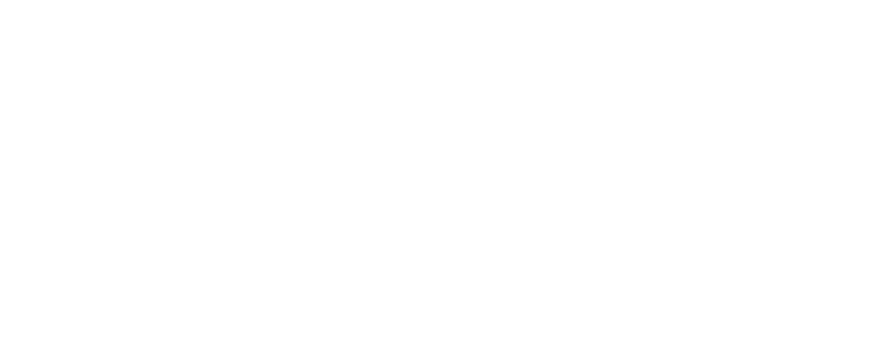
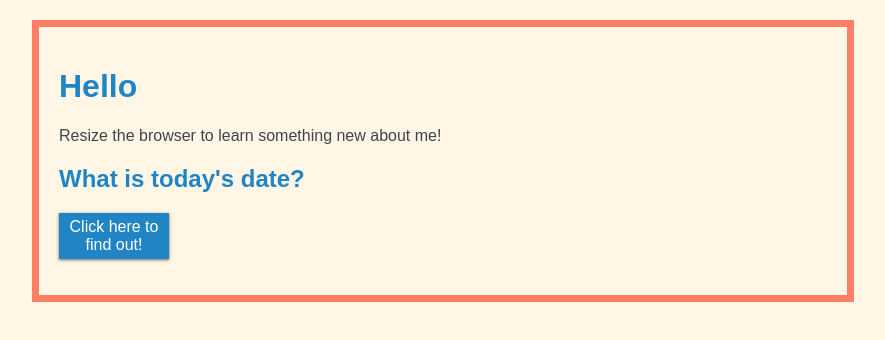
Before and after one commit to racheldknight/hw_listeners, a plain HTML site: page index.html in a window 1280 px wide. Shown: the whole page, without its empty margins (197-1082 px from the left). Drawn offline with nearby package versions, Linux system fonts and the light colour scheme.

Commit message:
Event listeners for date and resize

```diff
--- a/css/main.css
+++ b/css/main.css
@@ -0,0 +1,28 @@
+body {
+	background-color: #FFF6E5;
+}
+
+#container {
+	border: 7px solid #FF7F66;
+	width: 60%;
+	margin: 0 auto;
+	padding: 20px;
+	margin-top: 20px;
+}
+
+h1, h2 {
+	color: #2185C5;
+}
+
+p {
+	color: #3E454C;
+}
+
+#btn {
+	padding: 5px;
+	width: 100px;
+	text-align: center;
+	box-shadow: 0px 1px 3px #666666;
+	background-color: #2185C5;
+	color: #fff;
+}
--- a/index.html
+++ b/index.html
@@ -10,6 +10,14 @@
     <script src="js/vendor/modernizr-2.8.3.min.js"></script>
 </head>
 <body>
+	<div id="container">
+		<h1>Hello</h1>
+		<p>Resize the browser to learn something new about me!</p>
+		<p id="fact"></p>
+		<h2>What is today's date?</h2>
+		<p id="btn">Click here to find out!</p>
+		<p id="date"></p>
+	</div>
 
 
 
--- a/js/main.js
+++ b/js/main.js
@@ -0,0 +1,9 @@
+window.addEventListener("resize", function(){
+    document.getElementById("fact").innerHTML = "I put the milk in the bowl before the cereal.";
+});
+
+document.getElementById("btn").addEventListener("click", displayDate);
+
+function displayDate() {
+    document.getElementById("date").innerHTML = Date();
+}
```
